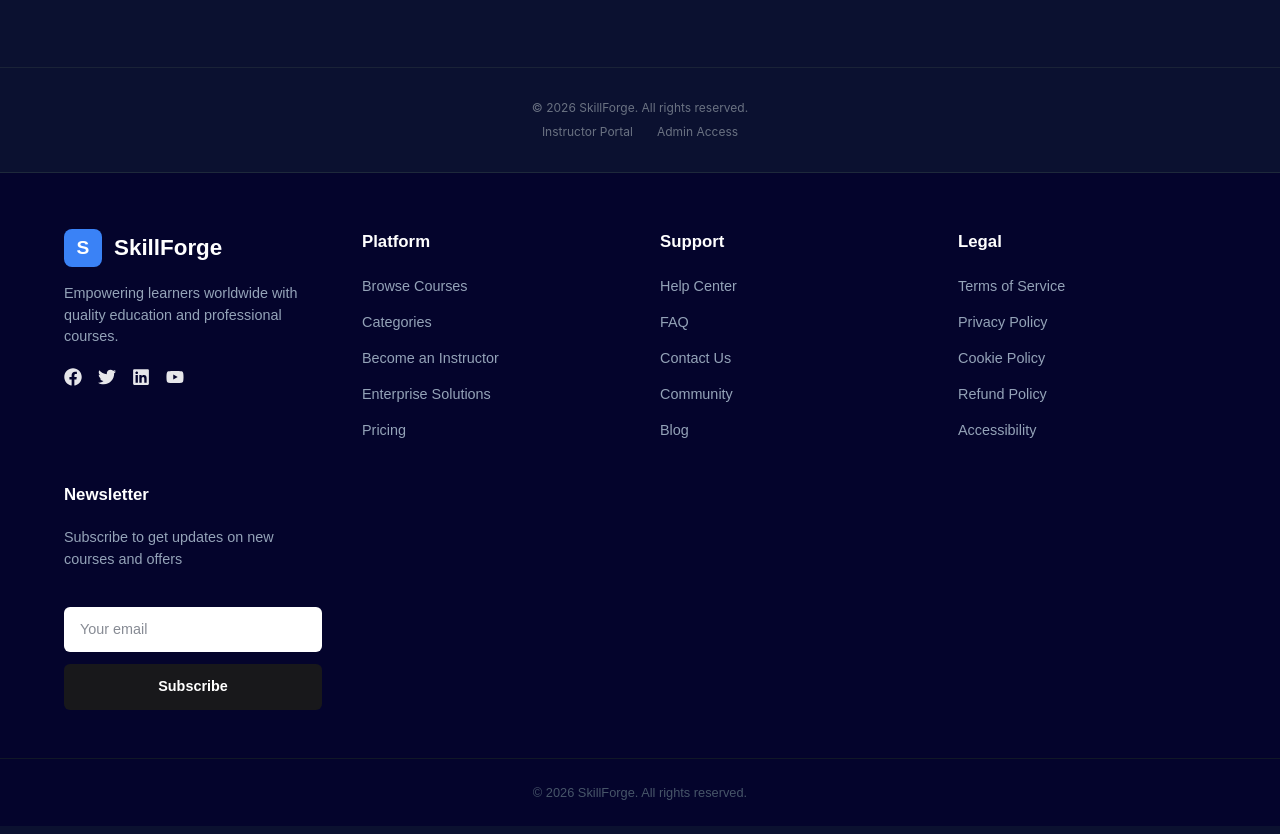
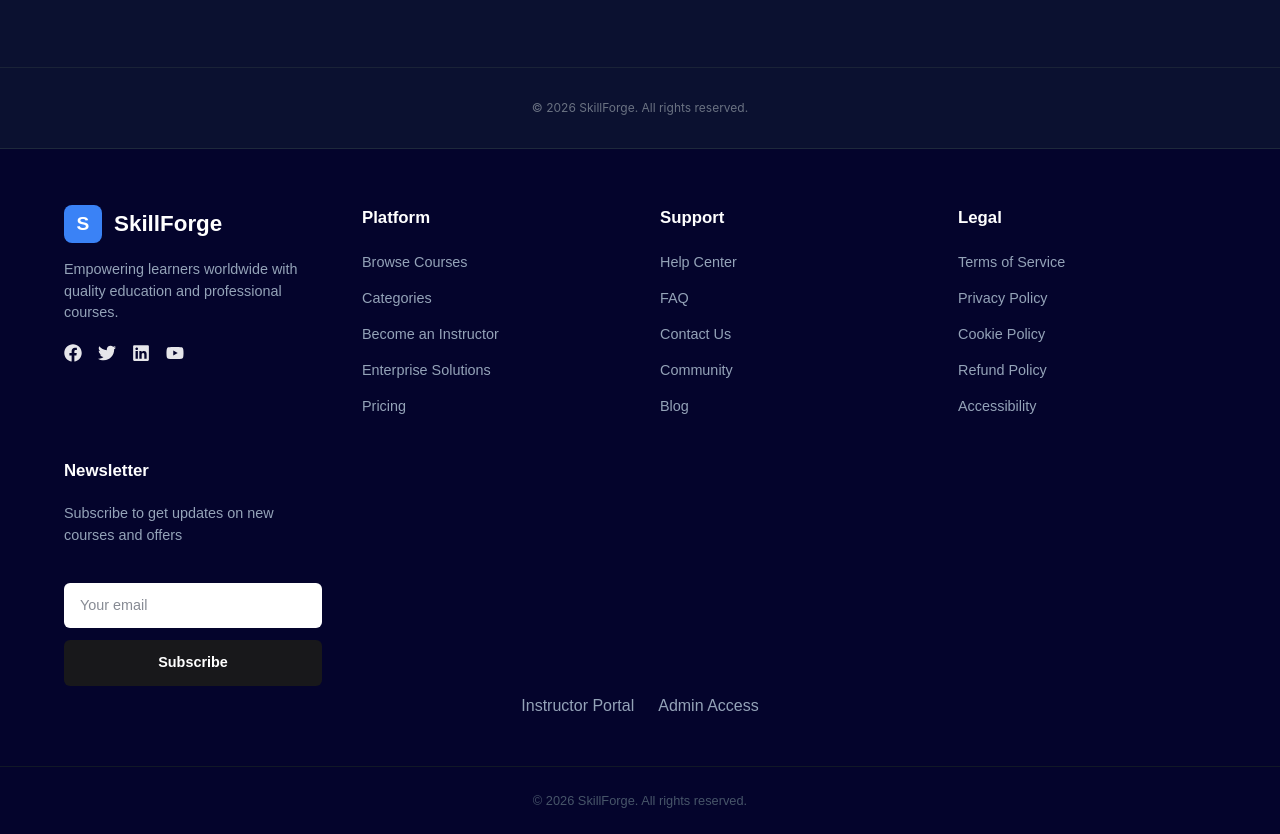
Before and after one commit to PrinceWycliff/skillforge-frontend, a React (Vite) app: page / in a window 1280 px wide. Shown: the part 1620-2454 px from the top of the page. Built offline with nearby package versions, Linux system fonts and the light colour scheme; no server answers; the HTML template or start-up script is replaced by a standard one.

Commit message:
changing adminlogin portal location

```diff
--- a/src/components/Footer.jsx
+++ b/src/components/Footer.jsx
@@ -102,6 +102,15 @@ const Footer = () => {
         </div>
 
       </div>
+       {/* Discreet Portal Links */}
+        <div className="mt-2 flex justify-center gap-6">
+          <Link to="/instructor/login" className="hover:text-gray-400 transition">
+            Instructor Portal
+          </Link>
+          <Link to="/admin/login" className="hover:text-gray-400 transition">
+            Admin Access
+          </Link>
+        </div>
 
       <div style={bottomBorderStyle}>
         © {new Date().getFullYear()} SkillForge. All rights reserved.
--- a/src/pages/Landing.jsx
+++ b/src/pages/Landing.jsx
@@ -88,15 +88,7 @@ export default function Landing() {
       <footer className="border-t border-gray-800/80 py-8 text-center text-xs text-gray-500">
         <p>© 2026 SkillForge. All rights reserved.</p>
 
-        {/* Discreet Portal Links */}
-        <div className="mt-2 flex justify-center gap-6">
-          <Link to="/instructor/login" className="hover:text-gray-400 transition">
-            Instructor Portal
-          </Link>
-          <Link to="/admin/login" className="hover:text-gray-400 transition">
-            Admin Access
-          </Link>
-        </div>
+
       </footer>
 
     </div>
```
